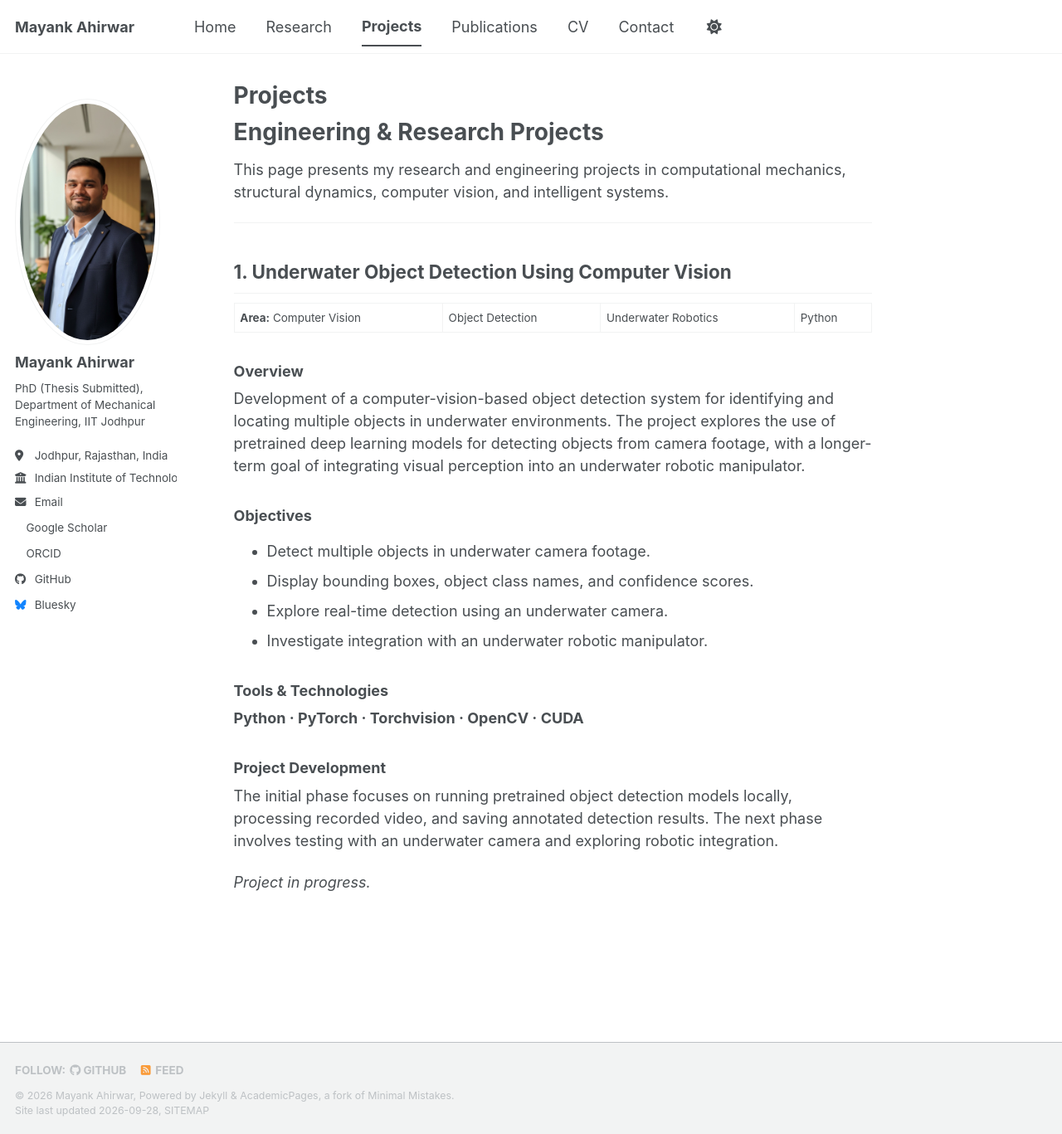
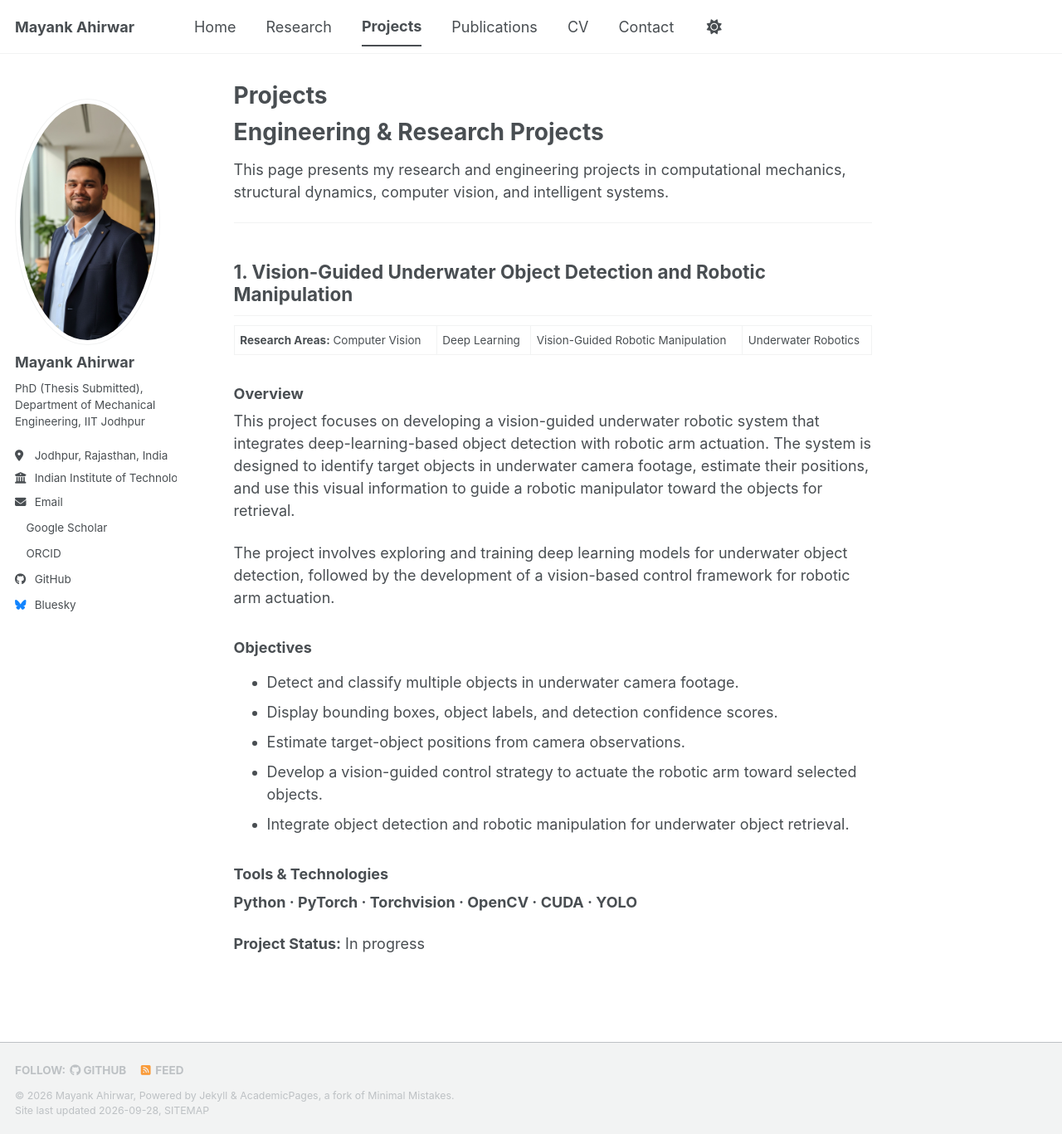
Before and after one commit to mayank-ahirwar/portfolio, a Jekyll site: the page built from _pages/projects.md, in a window 1280 px wide and 1367 px high. Shown: the whole window at 83% size. Built offline with Jekyll 4.4.1, drawn with Linux system fonts in a browser that asks for light colours; a style sheet for code colours, icons or effects is not loaded.

Commit message:
Revise underwater object detection project details
Updated project title and details for clarity. Enhanced objectives and included project status.

```diff
--- a/_pages/projects.md
+++ b/_pages/projects.md
@@ -13,35 +13,26 @@ and intelligent systems.
 
 ---
 
-## 1. Underwater Object Detection Using Computer Vision
+## 1. Vision-Guided Underwater Object Detection and Robotic Manipulation
 
-**Area:** Computer Vision | Object Detection | Underwater Robotics | Python
+**Research Areas:** Computer Vision | Deep Learning | Vision-Guided Robotic Manipulation | Underwater Robotics
 
 ### Overview
 
-Development of a computer-vision-based object detection system
-for identifying and locating multiple objects in underwater
-environments. The project explores the use of pretrained deep
-learning models for detecting objects from camera footage,
-with a longer-term goal of integrating visual perception
-into an underwater robotic manipulator.
+This project focuses on developing a vision-guided underwater robotic system that integrates deep-learning-based object detection with robotic arm actuation. The system is designed to identify target objects in underwater camera footage, estimate their positions, and use this visual information to guide a robotic manipulator toward the objects for retrieval.
+
+The project involves exploring and training deep learning models for underwater object detection, followed by the development of a vision-based control framework for robotic arm actuation.
 
 ### Objectives
 
-- Detect multiple objects in underwater camera footage.
-- Display bounding boxes, object class names, and confidence scores.
-- Explore real-time detection using an underwater camera.
-- Investigate integration with an underwater robotic manipulator.
+- Detect and classify multiple objects in underwater camera footage.
+- Display bounding boxes, object labels, and detection confidence scores.
+- Estimate target-object positions from camera observations.
+- Develop a vision-guided control strategy to actuate the robotic arm toward selected objects.
+- Integrate object detection and robotic manipulation for underwater object retrieval.
 
 ### Tools & Technologies
 
-**Python · PyTorch · Torchvision · OpenCV · CUDA**
+**Python · PyTorch · Torchvision · OpenCV · CUDA · YOLO**
 
-### Project Development
-
-The initial phase focuses on running pretrained object detection
-models locally, processing recorded video, and saving annotated
-detection results. The next phase involves testing with an
-underwater camera and exploring robotic integration.
-
-*Project in progress.*
+**Project Status:** In progress
```
